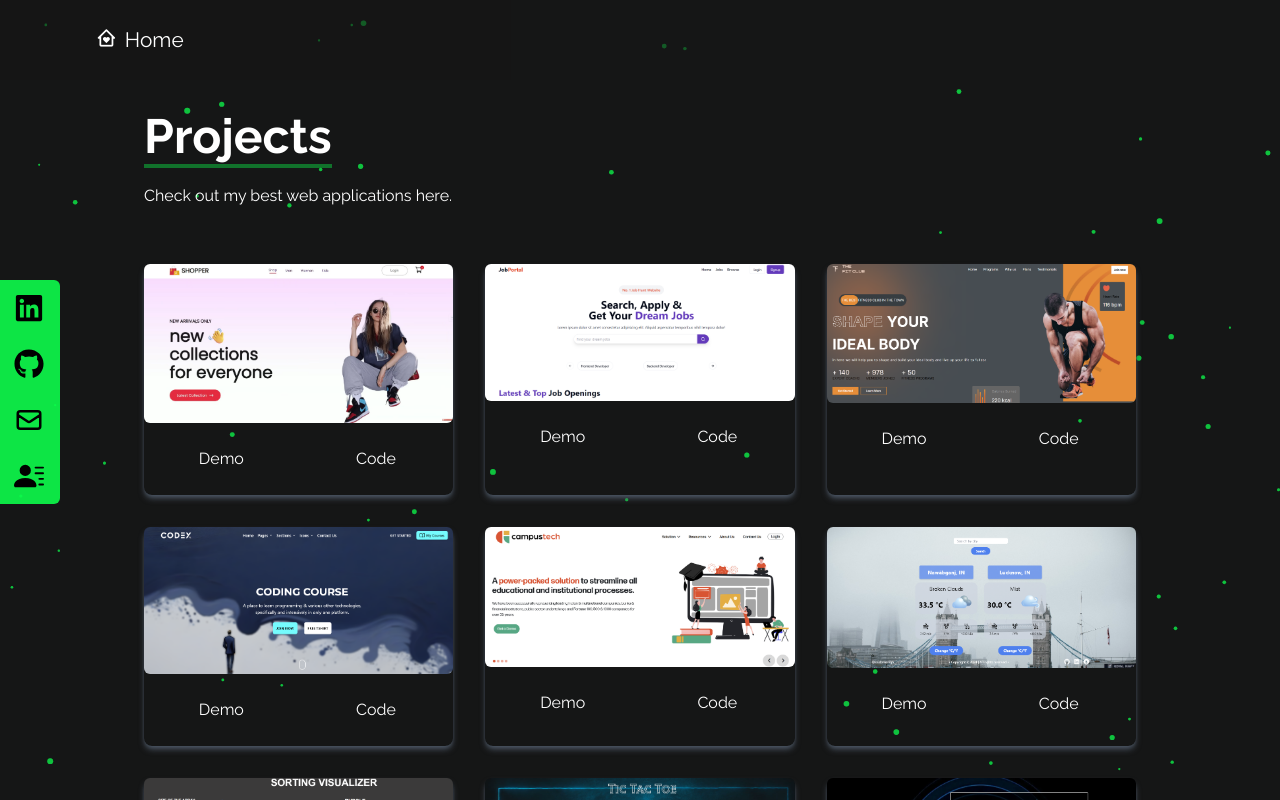
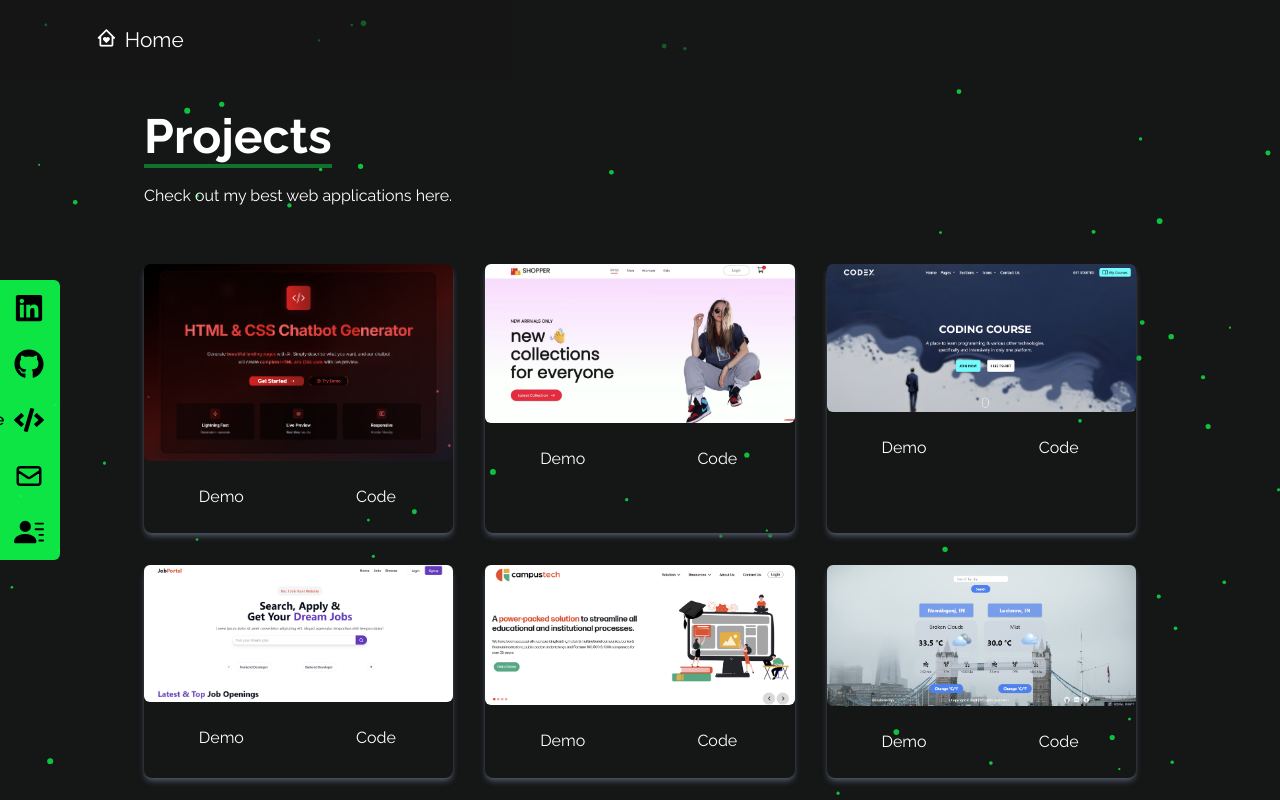
Before and after one commit to singhkrishna01/Talent-Showcase-Space, a React (Vite) app: page /projects in a window 1280 px wide. Shown: the top 800 px of the page. Built offline with nearby package versions, Linux system fonts and the light colour scheme.

Commit message:
Add chatbot project

```diff
--- a/src/components/SocialLinks.jsx
+++ b/src/components/SocialLinks.jsx
@@ -1,5 +1,5 @@
 import React from "react";
-import { FaGithub, FaLinkedin } from "react-icons/fa";
+import { FaGithub, FaLinkedin, FaCode } from "react-icons/fa";
 import { HiOutlineMail } from "react-icons/hi";
 import { BsFillPersonLinesFill } from "react-icons/bs";
 
@@ -25,6 +25,15 @@ const SocialLinks = () => {
             ),
             href: 'https://github.com/singhkrishna01'
         },
+                {
+            id: 2,
+            child: (
+                <>
+                Leetcode <FaCode  size={30} />
+                </>
+            ),
+            href: 'https://leetcode.com/u/Krishna2011/'
+        },
         {
             id: 3,
             child: (
@@ -32,7 +41,7 @@ const SocialLinks = () => {
                 Mail <HiOutlineMail size={30} />
                 </>
             ),
-            href: 'mailto:krishnasingh2753@gmail.com'
+            href: 'mailto:krishna00cs@gmail.com'
         },
         {
             id: 4,
@@ -41,7 +50,7 @@ const SocialLinks = () => {
                 Resume <BsFillPersonLinesFill size={30} />
                 </>
             ),
-            href: '',
+            href: 'https://drive.google.com/file/d/1JK3y-qfkYKwgFkXqByfLF-eUzijx1BWf/view?usp=drive_link',
             style: 'rounded-br-md',
             download: true
         }
--- a/src/components/pages/AllProjects-comps/AllProjects.jsx
+++ b/src/components/pages/AllProjects-comps/AllProjects.jsx
@@ -7,9 +7,21 @@ const AllProjects = () => {
     const projects = [
         {
             id: 1,
+            src: "/images/projectsImages/chatbot.png",
+            demo: 'https://chatbot-wiml.onrender.com/',
+            code: 'https://github.com/singhkrishna01/ChatBot'
+        },
+        {
+            id: 2,
             src: "/images/projectsImages/Shoppers.png",
             demo: '',
             code: 'https://github.com/singhkrishna01/Shoppers_Ecommerce'
+        },
+         {
+            id: 3,
+            src: "/images/projectsImages/Codex.png",
+            demo: 'https://codex-reactjs.netlify.app/',
+            code: 'https://github.com/singhkrishna01/Codex-React-Page'
         },
         {
             id: 2,
@@ -17,18 +29,8 @@ const AllProjects = () => {
             demo: '',
             code: 'https://github.com/singhkrishna01/Job_Portal_Frontend'
         },
-        {
-            id: 3,
-            src: "/images/projectsImages/fitness.png",
-            demo: '',
-            code: 'https://github.com/singhkrishna01/The-Fit-Club'
-        },
-        {
-            id: 4,
-            src: "/images/projectsImages/Codex.png",
-            demo: 'https://codex-reactjs.netlify.app/',
-            code: 'https://github.com/singhkrishna01/Codex-React-Page'
-        },
+
+
         {
             id: 5,
             src: "/images/projectsImages/campustech.png",
--- a/src/components/pages/homepage-comps/Navbar.jsx
+++ b/src/components/pages/homepage-comps/Navbar.jsx
@@ -61,7 +61,7 @@ const Navbar = () => {
             <ul className='hidden lg:flex'>
                 {links.map(({ id, link }) => (
                     <li key={id} className='cursor-pointer hover:scale-105 rounded-lg hover:bg-primary-color p-4 duration-200 hover:text-black text-[1.1rem] lg:text-[1.3rem]'>
-                        <Link to={link} smooth duration={500}>{link}</Link>
+                        <Link to={link} smooth duration={450}>{link}</Link>
                     </li>
                 ))}
             </ul>
--- a/src/utils/constants.js
+++ b/src/utils/constants.js
@@ -1,4 +1,13 @@
 const projects = [
+  {
+    id: 1,
+    title: "Chatbot",
+    description: "A chatbot that generates HTML and CSS code based on user input for faster web design and prototyping.",
+    technologies: "Javascript, NextJS, Postgres, Prisma, Gemini-API, ReactJS, NodeJS, Tailwind CSS",
+    src: "/images/projectsImages/chatbot.png",
+    demo: "https://chatbot-wiml.onrender.com/",
+    code: "https://github.com/singhkrishna01/ChatBot",
+  },
   {
     id: 1,
     title: "Shoppers",
@@ -8,6 +17,17 @@ const projects = [
     demo: "",
     code: "https://github.com/singhkrishna01/Shoppers_Ecommerce",
   },
+    {
+    id: 3,
+    title: "CODEX",
+    description:
+      "Codex is a sophisticated Web application crafted using React and JavaScript and Responsive design ensures compatibility across devices.",
+    technologies: "ReactJS, Javascript, HTML5, CSS3",
+    src: "/images/projectsImages/Codex.png",
+    demo: "https://codex-reactjs.netlify.app/",
+    code: "https://github.com/singhkrishna01/Codex-React-Page",
+  },
+
   {
     id: 2,
     title: "Job Portal",
@@ -17,26 +37,6 @@ const projects = [
     src: "/images/projectsImages/2345.png",
     demo: "",
     code: "https://github.com/singhkrishna01/Job_Portal_Frontend",
-  },
-  {
-    id: 3,
-    title: "The Fit Club",
-    description:
-      "The Fit Club is a sleek, front-end fitness platform with an engaging UI, showcasing workout plans, trainers, and membership details. It delivers a seamless user experience with a responsive and modern design.",
-    technologies: "React JS, Javascript, HTML5, CSS3",
-    src: "/images/projectsImages/fitness.png",
-    demo: "",
-    code: "https://github.com/singhkrishna01/The-Fit-Club",
-  },
-  {
-    id: 4,
-    title: "CODEX",
-    description:
-      "Codex is a sophisticated Web application crafted using React and JavaScript and Responsive design ensures compatibility across devices.",
-    technologies: "ReactJS, Javascript, HTML5, CSS3",
-    src: "/images/projectsImages/Codex.png",
-    demo: "https://codex-reactjs.netlify.app/",
-    code: "https://github.com/singhkrishna01/Codex-React-Page",
   },
 
   {
```
Also changed, not shown: public/images/projectsImages/chatbot.png (added), src/assets/chatbot.png (added).
